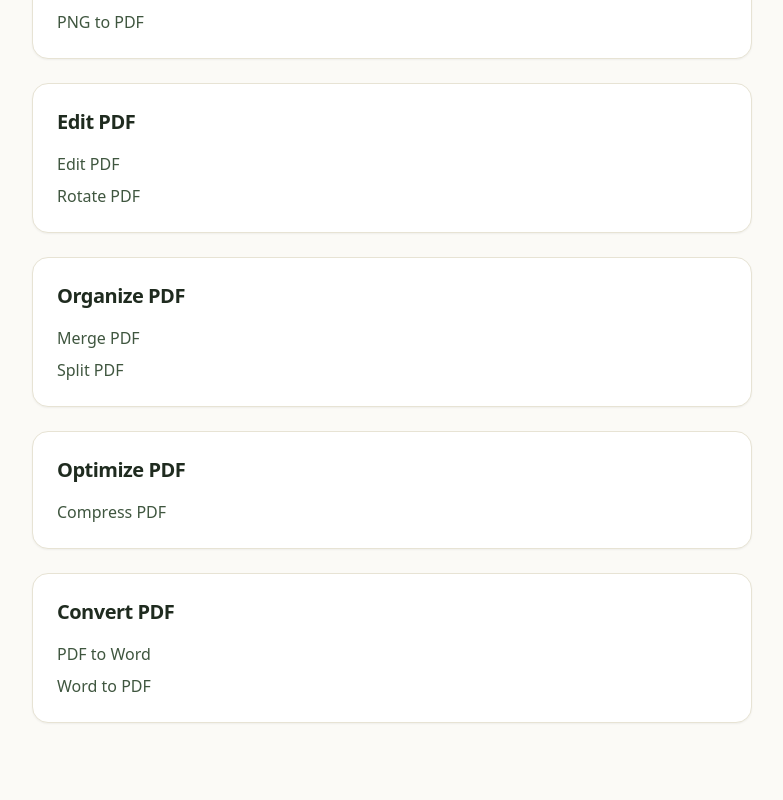
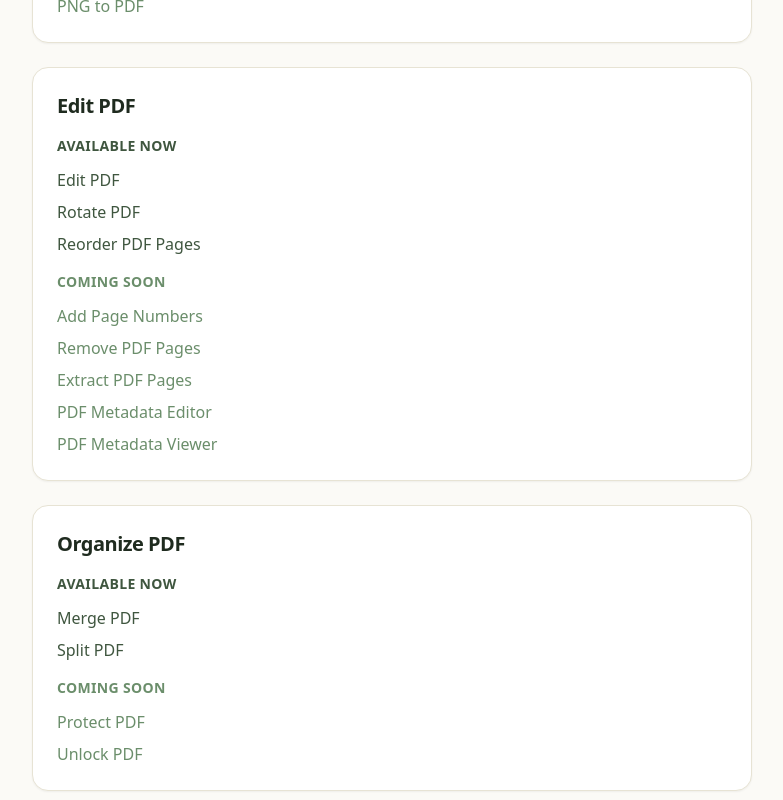
Before and after one commit to lorenzo-gu/calmpdf, a Next.js app: page /tools in a window 1280 px wide. Shown: the part 680-1480 px from the top of the page, without its empty margins (248-1031 px from the left). Built offline with nearby package versions, Linux system fonts and the light colour scheme.

Commit message:
Label unbuilt tools as coming soon on tools page

```diff
--- a/src/app/tools/page.tsx
+++ b/src/app/tools/page.tsx
@@ -1,12 +1,22 @@
 import type { Metadata } from "next";
 import Link from "next/link";
 
-const TOOL_GROUPS = [
+type ToolLink = { href: string; label: string };
+
+type ToolGroup = {
+  title: string;
+  active: ToolLink[];
+  comingSoon?: ToolLink[];
+};
+
+const TOOL_GROUPS: ToolGroup[] = [
   {
     title: "Convert PDF",
-    links: [
-      { href: "/pdf-to-docx", label: "PDF to Word (DOCX)" },
+    active: [
+      { href: "/pdf-to-word", label: "PDF to Word (DOCX)" },
       { href: "/docx-to-pdf", label: "Word (DOCX) to PDF" },
+    ],
+    comingSoon: [
       { href: "/pdf-to-jpg", label: "PDF to JPG" },
       { href: "/jpg-to-pdf", label: "JPG to PDF" },
       { href: "/pdf-to-png", label: "PDF to PNG" },
@@ -15,30 +25,35 @@ const TOOL_GROUPS = [
   },
   {
     title: "Edit PDF",
-    links: [
+    active: [
       { href: "/edit-pdf", label: "Edit PDF" },
       { href: "/rotate-pdf", label: "Rotate PDF" },
+      { href: "/reorder-pdf-pages", label: "Reorder PDF Pages" },
+    ],
+    comingSoon: [
+      { href: "/add-page-numbers-to-pdf", label: "Add Page Numbers" },
+      { href: "/remove-pdf-pages", label: "Remove PDF Pages" },
+      { href: "/extract-pdf-pages", label: "Extract PDF Pages" },
+      { href: "/pdf-metadata-editor", label: "PDF Metadata Editor" },
+      { href: "/pdf-metadata-viewer", label: "PDF Metadata Viewer" },
     ],
   },
   {
     title: "Organize PDF",
-    links: [
+    active: [
       { href: "/merge-pdf", label: "Merge PDF" },
       { href: "/split-pdf", label: "Split PDF" },
+    ],
+    comingSoon: [
+      { href: "/protect-pdf", label: "Protect PDF" },
+      { href: "/unlock-pdf", label: "Unlock PDF" },
     ],
   },
   {
     title: "Optimize PDF",
-    links: [{ href: "/compress-pdf", label: "Compress PDF" }],
+    active: [{ href: "/compress-pdf", label: "Compress PDF" }],
   },
-  {
-    title: "Convert PDF",
-    links: [
-      { href: "/pdf-to-word", label: "PDF to Word" },
-      { href: "/docx-to-pdf", label: "Word to PDF" },
-    ],
-  },
-] as const;
+];
 
 export const metadata: Metadata = {
   title: "Free Online PDF Tools | CalmPDF",
@@ -72,16 +87,15 @@ export default function ToolsPage() {
         fast workflow.
       </p>
 
-      <p className="mt-4 text-sage-700">
-        If you are comparing converters, start with the <Link href="/pdf-to-docx" className="underline underline-offset-2 hover:no-underline">PDF to Word</Link> and <Link href="/docx-to-pdf" className="underline underline-offset-2 hover:no-underline">Word to PDF</Link> tools. They are optimized for common text-based documents and clearly state current limitations, including no OCR for scanned PDFs and DOCX-only Word input.
-      </p>
-
       <section className="mt-10 space-y-6" aria-label="PDF tool categories">
         {TOOL_GROUPS.map((group) => (
-          <div key={group.title} className="card">
+          <div key={group.title} className="card space-y-4">
             <h2 className="text-xl font-semibold">{group.title}</h2>
-            <ul className="mt-4 space-y-2">
-              {group.links.map((link) => (
+
+            <div>
+              <h3 className="text-sm font-semibold uppercase tracking-wide text-sage-700">Available now</h3>
+              <ul className="mt-3 space-y-2">
+                {group.active.map((link) => (
                   <li key={link.href}>
                     <Link href={link.href} className="text-sage-800 no-underline hover:underline">
                       {link.label}
@@ -90,6 +104,20 @@ export default function ToolsPage() {
                 ))}
               </ul>
             </div>
+
+            {group.comingSoon && group.comingSoon.length > 0 && (
+              <div>
+                <h3 className="text-sm font-semibold uppercase tracking-wide text-sage-500">Coming soon</h3>
+                <ul className="mt-3 space-y-2">
+                  {group.comingSoon.map((link) => (
+                    <li key={link.href} className="text-sage-500">
+                      <span aria-label={`${link.label} coming soon`}>{link.label}</span>
+                    </li>
+                  ))}
+                </ul>
+              </div>
+            )}
+          </div>
         ))}
       </section>
     </article>
```
Lines whose indentation alone changed are shown as unchanged.
